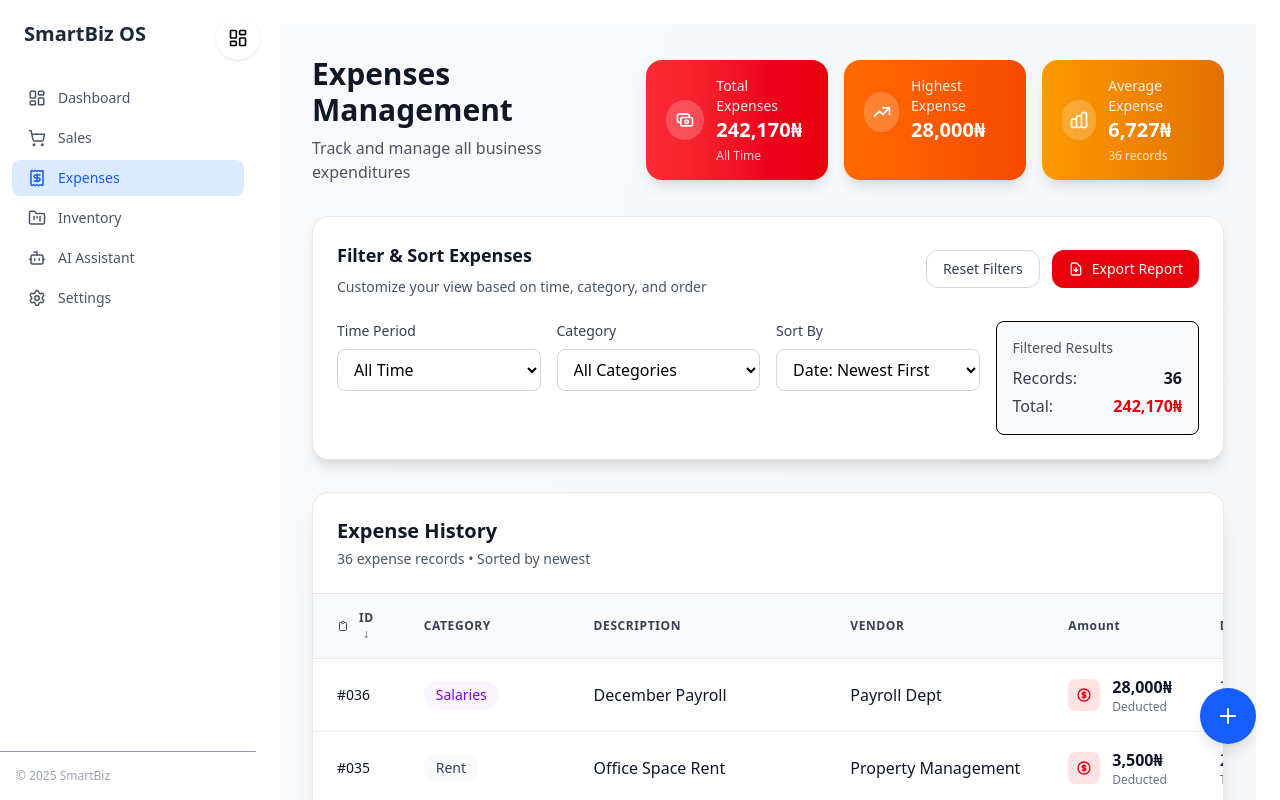
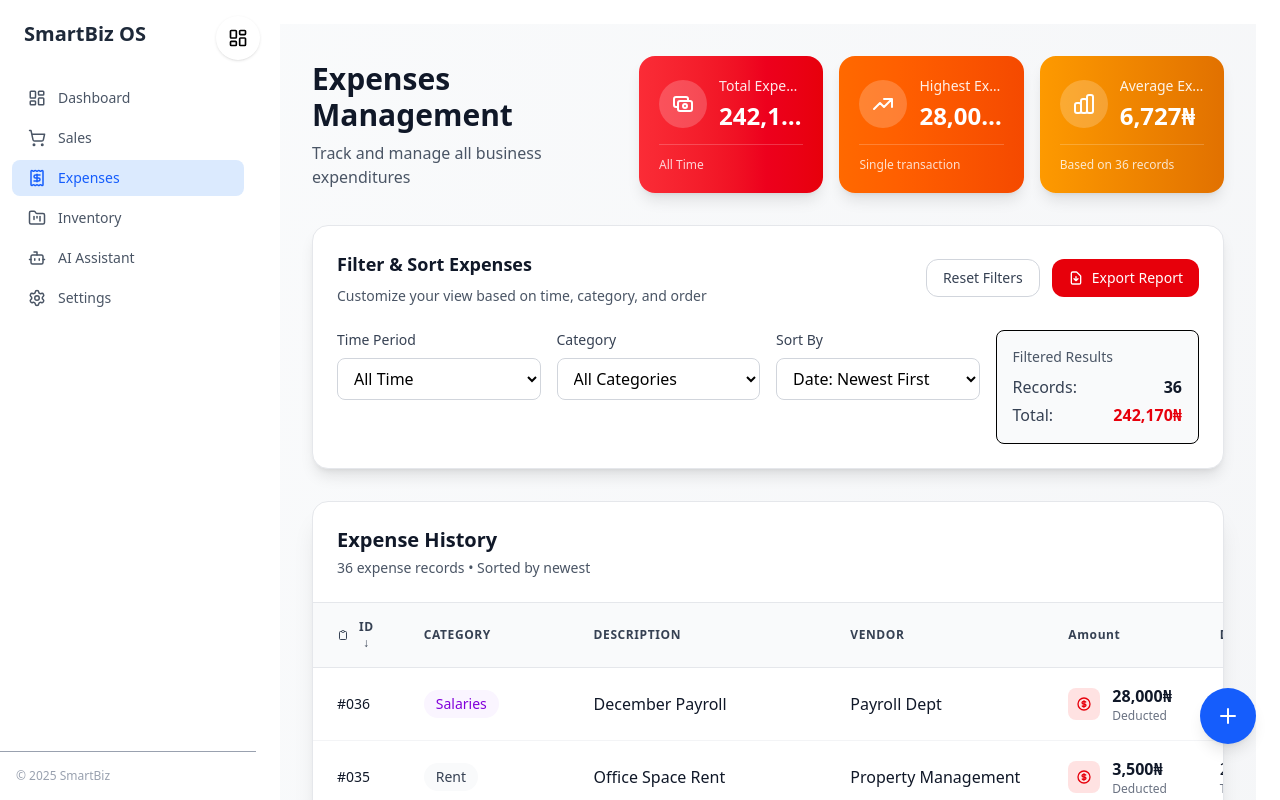
Before and after one commit to mac-101/SmartBiz-Os, a React (Vite) app: page /expenses in a window 1280 px wide. Shown: the top 800 px of the page. Built offline with nearby package versions, Linux system fonts and the light colour scheme.

Commit message:
Looking good

```diff
--- a/src/pages/expenses.jsx
+++ b/src/pages/expenses.jsx
@@ -116,17 +116,22 @@ export default function Expenses() {
 
         {/* Stats Cards */}
         <div className="grid grid-cols-1 sm:grid-cols-2 lg:grid-cols-3 gap-4 w-full md:w-auto">
-          <div className="bg-linear-to-r from-red-500 to-red-600 text-white px-5 py-4 rounded-2xl shadow-lg">
-            <div className="flex items-center gap-3">
-              <div className="w-10 h-10 rounded-full bg-white/20 flex items-center justify-center">
-                <svg className="w-5 h-5" fill="none" stroke="currentColor" viewBox="0 0 24 24">
+  {/* Total Expenses Card */}
+  <div className="bg-linear-to-r from-red-500 to-red-600 text-white p-5 rounded-2xl shadow-lg">
+    <div className="flex flex-col h-full">
+      <div className="flex items-center gap-3 mb-3">
+        <div className="w-12 h-12 rounded-full bg-white/20 flex items-center justify-center flex-shrink-0">
+          <svg className="w-6 h-6" fill="none" stroke="currentColor" viewBox="0 0 24 24">
             <path strokeLinecap="round" strokeLinejoin="round" strokeWidth="2" d="M17 9V7a2 2 0 00-2-2H5a2 2 0 00-2 2v6a2 2 0 002 2h2m2 4h10a2 2 0 002-2v-6a2 2 0 00-2-2H9a2 2 0 00-2 2v6a2 2 0 002 2zm7-5a2 2 0 11-4 0 2 2 0 014 0z" />
           </svg>
         </div>
-              <div>
-                <p className="text-sm opacity-90">Total Expenses</p>
-                <p className="text-xl font-bold">{totalExpenses.toLocaleString()}₦</p>
-                <p className="text-xs opacity-80 mt-1">
+        <div className="min-w-0 flex-1">
+          <p className="text-sm font-medium opacity-90 truncate">Total Expenses</p>
+          <p className="text-2xl font-bold truncate mt-1">{totalExpenses.toLocaleString()}₦</p>
+        </div>
+      </div>
+      <div className="mt-auto pt-3 border-t border-white/20">
+        <p className="text-xs opacity-80 truncate">
           {timeFilter === 'today' ? 'Today' :
            timeFilter === 'week' ? 'This Week' :
            timeFilter === 'month' ? 'This Month' :
@@ -138,34 +143,48 @@ export default function Expenses() {
     </div>
   </div>
 
-          <div className="bg-linear-to-r from-orange-500 to-orange-600 text-white px-5 py-4 rounded-2xl shadow-lg">
-            <div className="flex items-center gap-3">
-              <div className="w-10 h-10 rounded-full bg-white/20 flex items-center justify-center">
-                <svg className="w-5 h-5" fill="none" stroke="currentColor" viewBox="0 0 24 24">
+  {/* Highest Expense Card */}
+  <div className="bg-linear-to-r from-orange-500 to-orange-600 text-white p-5 rounded-2xl shadow-lg">
+    <div className="flex flex-col h-full">
+      <div className="flex items-center gap-3 mb-3">
+        <div className="w-12 h-12 rounded-full bg-white/20 flex items-center justify-center flex-shrink-0">
+          <svg className="w-6 h-6" fill="none" stroke="currentColor" viewBox="0 0 24 24">
             <path strokeLinecap="round" strokeLinejoin="round" strokeWidth="2" d="M13 7h8m0 0v8m0-8l-8 8-4-4-6 6" />
           </svg>
         </div>
-              <div>
-                <p className="text-sm opacity-90">Highest Expense</p>
-                <p className="text-xl font-bold">{highestExpense.toLocaleString()}₦</p>
-                <p className="text-xs opacity-80 mt-1">
-                  {sortOrder === 'highest' ? 'Sorted by Highest' : ''}
+        <div className="min-w-0 flex-1">
+          <p className="text-sm font-medium opacity-90 truncate">Highest Expense</p>
+          <p className="text-2xl font-bold truncate mt-1">{highestExpense.toLocaleString()}₦</p>
+        </div>
+      </div>
+      <div className="mt-auto pt-3 border-t border-white/20">
+        <p className="text-xs opacity-80 truncate">
+          {sortOrder === 'highest' ? 'Sorted by Highest' : 'Single transaction'}
         </p>
       </div>
     </div>
   </div>
 
-          <div className="bg-linear-to-r from-amber-500 to-amber-600 text-white px-5 py-4 rounded-2xl shadow-lg">
-            <div className="flex items-center gap-3">
-              <div className="w-10 h-10 rounded-full bg-white/20 flex items-center justify-center">
-                <svg className="w-5 h-5" fill="none" stroke="currentColor" viewBox="0 0 24 24">
+  {/* Average Expense Card */}
+  <div className="bg-linear-to-r from-amber-500 to-amber-600 text-white p-5 rounded-2xl shadow-lg">
+    <div className="flex flex-col h-full">
+      <div className="flex items-center gap-3 mb-3">
+        <div className="w-12 h-12 rounded-full bg-white/20 flex items-center justify-center flex-shrink-0">
+          <svg className="w-6 h-6" fill="none" stroke="currentColor" viewBox="0 0 24 24">
             <path strokeLinecap="round" strokeLinejoin="round" strokeWidth="2" d="M9 19v-6a2 2 0 00-2-2H5a2 2 0 00-2 2v6a2 2 0 002 2h2a2 2 0 002-2zm0 0V9a2 2 0 012-2h2a2 2 0 012 2v10m-6 0a2 2 0 002 2h2a2 2 0 002-2m0 0V5a2 2 0 012-2h2a2 2 0 012 2v14a2 2 0 01-2 2h-2a2 2 0 01-2-2z" />
           </svg>
         </div>
-              <div>
-                <p className="text-sm opacity-90">Average Expense</p>
-                <p className="text-xl font-bold">{averageExpense.toLocaleString(undefined, { maximumFractionDigits: 0 })}₦</p>
-                <p className="text-xs opacity-80 mt-1">{filteredExpenses.length} records</p>
+        <div className="min-w-0 flex-1">
+          <p className="text-sm font-medium opacity-90 truncate">Average Expense</p>
+          <p className="text-2xl font-bold truncate mt-1">
+            {averageExpense.toLocaleString(undefined, { maximumFractionDigits: 0 })}₦
+          </p>
+        </div>
+      </div>
+      <div className="mt-auto pt-3 border-t border-white/20">
+        <p className="text-xs opacity-80 truncate">
+          Based on {filteredExpenses.length} records
+        </p>
       </div>
     </div>
   </div>
--- a/src/pages/sales.jsx
+++ b/src/pages/sales.jsx
@@ -13,9 +13,10 @@ export default function Sales() {
   });
 
   // Time period filter state
-  const [timeFilter, setTimeFilter] = useState('all'); // 'all', 'today', 'week', 'month', 'year'
+  const [timeFilter, setTimeFilter] = useState('week'); // 'all', 'today', 'week', 'month', 'year'
   const [filteredSales, setFilteredSales] = useState(salesData);
   const [productFilter, setProductFilter] = useState('all'); // Filter by product
+  const [selectedDate, setSelectedDate] = useState('');
 
   // Helper function to get date ranges
   const getDateRange = (period) => {
@@ -25,7 +26,7 @@ export default function Sales() {
     const currentDate = today.getDate();
     const currentDay = today.getDay(); // 0 = Sunday, 1 = Monday, etc.
 
-    switch(period) {
+    switch (period) {
       case 'today':
         const todayStr = `${currentYear}-${String(currentMonth + 1).padStart(2, '0')}-${String(currentDate).padStart(2, '0')}`;
         return { start: todayStr, end: todayStr };
@@ -60,6 +61,13 @@ export default function Sales() {
           end: `${currentYear}-12-31`
         };
 
+      case 'custom':
+        if (!selectedDate) return null;
+        return {
+          start: selectedDate,
+          end: selectedDate
+        };
+
       default:
         return null;
     }
@@ -77,23 +85,34 @@ export default function Sales() {
   // Get unique products for filter
   const uniqueProducts = ['all', ...new Set(sales.map(s => s.product))];
 
-  // Apply filters
+
   useEffect(() => {
     let result = [...sales];
+
+    console.log('Current filters:', { timeFilter, selectedDate, productFilter });
 
     // Apply time filter
     if (timeFilter !== 'all') {
       const range = getDateRange(timeFilter);
+      console.log('Date range:', range);
+
+      if (range) {
+        const beforeFilter = result.length;
         result = result.filter(sale => isDateInRange(sale.date, range));
+        console.log(`Filtered from ${beforeFilter} to ${result.length} sales`);
+      }
     }
 
     // Apply product filter
     if (productFilter !== 'all') {
+      const beforeProductFilter = result.length;
       result = result.filter(sale => sale.product === productFilter);
+      console.log(`Product filter: ${beforeProductFilter} to ${result.length}`);
     }
 
     setFilteredSales(result);
-  }, [sales, timeFilter, productFilter]);
+    console.log('Final result:', result.length, 'sales');
+  }, [sales, timeFilter, productFilter, selectedDate]);
 
   // Function to handle sorting
   const handleSort = (key) => {
@@ -147,12 +166,16 @@ export default function Sales() {
 
   // Get time period label
   const getTimeFilterLabel = () => {
-    switch(timeFilter) {
+    switch (timeFilter) {
       case 'today': return 'Today';
       case 'week': return 'This Week';
       case 'month': return 'This Month';
       case 'year': return 'This Year';
-      default: return 'All Time';
+      case 'custom':
+        return selectedDate
+          ? `${selectedDate}`
+          : 'Custom Date';
+      default: return 'This Week'; // Change 'All Time' to 'This Week'
     }
   };
 
@@ -160,11 +183,12 @@ export default function Sales() {
   const resetFilters = () => {
     setTimeFilter('all');
     setProductFilter('all');
+    setSelectedDate(''); // Add this
     setSortConfig({ key: 'date', direction: 'desc' });
   };
 
   return (
-    <div className="p-4 md:rounded-2xl md:p-8 bg-gradient-to-br from-gray-50 to-gray-100 min-h-screen space-y-8">
+    <div className="p-4 md:rounded-2xl md:p-8 bg-linear-to-br from-gray-50 to-gray-100 min-h-screen space-y-8">
 
       {/* Header Section */}
       <div className="flex flex-col md:flex-row justify-between items-start md:items-center gap-4">
@@ -174,33 +198,35 @@ export default function Sales() {
         </div>
 
         {/* Summary Cards */}
-        <div className="flex gap-4">
-          <div className="bg-gradient-to-r from-blue-500 to-blue-600 text-white px-6 py-4 rounded-2xl shadow-lg min-w-[180px]">
+        <div className="flex flex-wrap gap-4">
+          {/* Total Revenue Card */}
+          <div className="bg-linear-to-r from-blue-500 to-blue-600 text-white px-4 sm:px-6 py-4 rounded-2xl shadow-lg flex-1 min-w-[160px] sm:min-w-[210px]">
             <div className="flex items-center gap-3">
-              <div className="w-10 h-10 rounded-full bg-white/20 flex items-center justify-center">
-                <svg className="w-5 h-5" fill="none" stroke="currentColor" viewBox="0 0 24 24">
+              <div className="w-8 h-8 sm:w-10 sm:h-10 rounded-full bg-white/20 flex items-center justify-center flex-shrink-0">
+                <svg className="w-4 h-4 sm:w-5 sm:h-5" fill="none" stroke="currentColor" viewBox="0 0 24 24">
                   <path strokeLinecap="round" strokeLinejoin="round" strokeWidth="2" d="M12 8c-1.657 0-3 .895-3 2s1.343 2 3 2 3 .895 3 2-1.343 2-3 2m0-8c1.11 0 2.08.402 2.599 1M12 8V7m0 1v8m0 0v1m0-1c-1.11 0-2.08-.402-2.599-1M21 12a9 9 0 11-18 0 9 9 0 0118 0z" />
                 </svg>
               </div>
-              <div>
-                <p className="text-sm opacity-90">Total Revenue</p>
-                <p className="text-2xl font-bold">{totalRevenue.toLocaleString()}₦</p>
-                <p className="text-xs opacity-80 mt-1">{getTimeFilterLabel()}</p>
+              <div className="min-w-0 flex-1">
+                <p className="text-xs sm:text-sm opacity-90 truncate">Total Revenue</p>
+                <p className="text-xl sm:text-2xl font-bold truncate">{totalRevenue.toLocaleString()}₦</p>
+                <p className="text-[10px] sm:text-xs opacity-80 mt-1 truncate">{getTimeFilterLabel()}</p>
               </div>
             </div>
           </div>
 
-          <div className="bg-gradient-to-r from-green-500 to-green-600 text-white px-6 py-4 rounded-2xl shadow-lg min-w-[180px]">
+          {/* Items Sold Card */}
+          <div className="bg-linear-to-r from-green-500 to-green-600 text-white px-4 sm:px-6 py-4 rounded-2xl shadow-lg flex-1 min-w-[160px] sm:min-w-[180px]">
             <div className="flex items-center gap-3">
-              <div className="w-10 h-10 rounded-full bg-white/20 flex items-center justify-center">
-                <svg className="w-5 h-5" fill="none" stroke="currentColor" viewBox="0 0 24 24">
+              <div className="w-8 h-8 sm:w-10 sm:h-10 rounded-full bg-white/20 flex items-center justify-center flex-shrink-0">
+                <svg className="w-4 h-4 sm:w-5 sm:h-5" fill="none" stroke="currentColor" viewBox="0 0 24 24">
                   <path strokeLinecap="round" strokeLinejoin="round" strokeWidth="2" d="M9 12l2 2 4-4m6 2a9 9 0 11-18 0 9 9 0 0118 0z" />
                 </svg>
               </div>
-              <div>
-                <p className="text-sm opacity-90">Items Sold</p>
-                <p className="text-2xl font-bold">{totalItemsSold}</p>
-                <p className="text-xs opacity-80 mt-1">{filteredSales.length} transactions</p>
+              <div className="min-w-0 flex-1">
+                <p className="text-xs sm:text-sm opacity-90 truncate">Items Sold</p>
+                <p className="text-xl sm:text-2xl font-bold truncate">{totalItemsSold}</p>
+                <p className="text-[10px] sm:text-xs opacity-80 mt-1 truncate">{filteredSales.length} transactions</p>
               </div>
             </div>
           </div>
@@ -211,7 +237,7 @@ export default function Sales() {
       <div className="bg-white rounded-2xl shadow-lg border border-gray-200 p-6">
         <div className="flex flex-col md:flex-row justify-between items-start md:items-center gap-6">
           <div>
-            <h3 className="text-lg font-bold text-gray-900 mb-2">Filter & Sort Sales</h3>
+            <h3 className="text-lg font-bold text-gray-900 mb-2">Filter Sales</h3>
             <p className="text-gray-600 text-sm">Customize your view based on time period and products</p>
           </div>
 
@@ -234,22 +260,49 @@ export default function Sales() {
           </div>
         </div>
 
-        {/* Filter Grid */}
-        <div className="grid grid-cols-1 md:grid-cols-4 gap-4 mt-6">
+        {/* Filter Grid - Only Time and Product */}
+        {/* Filter Grid - Only Time and Product */}
+        <div className="grid grid-cols-1 md:grid-cols-2 gap-4 mt-6">
           {/* Time Filter */}
           <div>
             <label className="block text-sm font-medium text-gray-700 mb-2">Time Period</label>
             <select
               value={timeFilter}
-              onChange={(e) => setTimeFilter(e.target.value)}
+              onChange={(e) => {
+                setTimeFilter(e.target.value);
+                // Clear selected date when switching away from custom
+                if (e.target.value !== 'custom') {
+                  setSelectedDate('');
+                }
+              }}
               className="w-full px-3 py-2 border border-gray-300 rounded-lg focus:ring-2 focus:ring-blue-500 focus:border-blue-500"
             >
-              <option value="all">All Time</option>
+              <option value="week">This Week</option>
               <option value="today">Today</option>
-              <option value="week">Last 7 Days</option>
               <option value="month">Last 30 Days</option>
               <option value="year">Last Year</option>
+              <option value="all">All Time</option>
+              <option value="custom">Custom Date</option>
             </select>
+
+            {/* Custom Date Picker */}
+            {timeFilter === 'custom' && (
+              <div className="mt-3">
+                <label className="block text-sm font-medium text-gray-700 mb-2">Select Date</label>
+                <input
+                  type="date"
+                  value={selectedDate}
+                  onChange={(e) => setSelectedDate(e.target.value)}
+                  max={new Date().toISOString().split('T')[0]} // Can't select future dates
+                  className="w-full px-3 py-2 border border-gray-300 rounded-lg focus:ring-2 focus:ring-blue-500 focus:border-blue-500"
+                />
+                {selectedDate && (
+                  <p className="text-sm text-gray-500 mt-1">
+                    Showing sales for: {selectedDate}
+                  </p>
+                )}
+              </div>
+            )}
           </div>
 
           {/* Product Filter */}
@@ -265,42 +318,6 @@ export default function Sales() {
                   {product === 'all' ? 'All Products' : product}
                 </option>
               ))}
-            </select>
-          </div>
-
-          {/* Sort Order */}
-          <div>
-            <label className="block text-sm font-medium text-gray-700 mb-2">Sort By</label>
-            <select
-              value={sortConfig.key}
-              onChange={(e) => {
-                const key = e.target.value;
-                setSortConfig(prev => ({ ...prev, key }));
-              }}
-              className="w-full px-3 py-2 border border-gray-300 rounded-lg focus:ring-2 focus:ring-blue-500 focus:border-blue-500"
-            >
-              <option value="date">Date</option>
-              <option value="product">Product</option>
-              <option value="customer">Customer</option>
-              <option value="quantity">Quantity</option>
-              <option value="total">Total Amount</option>
-              <option value="price">Unit Price</option>
-            </select>
-          </div>
-
-          {/* Sort Direction */}
-          <div>
-            <label className="block text-sm font-medium text-gray-700 mb-2">Order</label>
-            <select
-              value={sortConfig.direction}
-              onChange={(e) => {
-                const direction = e.target.value;
-                setSortConfig(prev => ({ ...prev, direction }));
-              }}
-              className="w-full px-3 py-2 border border-gray-300 rounded-lg focus:ring-2 focus:ring-blue-500 focus:border-blue-500"
-            >
-              <option value="desc">Newest/Descending</option>
-              <option value="asc">Oldest/Ascending</option>
             </select>
           </div>
         </div>
@@ -337,7 +354,7 @@ export default function Sales() {
             </div>
           </div>
 
-          <div className="bg-purple-50 p-4 rounded-lg border border-purple-100">
+          {/* <div className="bg-purple-50 p-4 rounded-lg border border-purple-100">
             <div className="text-sm text-purple-700 font-medium">Sorting</div>
             <div className="mt-2">
               <div className="flex justify-between items-center">
@@ -351,7 +368,7 @@ export default function Sales() {
                 </span>
               </div>
             </div>
-          </div>
+          </div> */}
         </div>
       </div>
 
@@ -546,16 +563,14 @@ export default function Sales() {
                   <tr key={sale.id} className="hover:bg-gray-50 transition-colors">
                     <td className="px-6 py-4 whitespace-nowrap">
                       <div className="flex items-center">
-                        <div className={`w-10 h-10 rounded-lg flex items-center justify-center mr-3 ${
-                          sale.product.includes('Laptop') ? 'bg-blue-100' :
+                        <div className={`w-10 h-10 rounded-lg flex items-center justify-center mr-3 ${sale.product.includes('Laptop') ? 'bg-blue-100' :
                           sale.product.includes('Monitor') ? 'bg-green-100' :
                             sale.product.includes('Keyboard') ? 'bg-purple-100' :
                               sale.product.includes('Mouse') ? 'bg-amber-100' :
                                 sale.product.includes('Headphones') ? 'bg-pink-100' :
                                   'bg-gray-100'
                           }`}>
-                          <svg className={`w-5 h-5 ${
-                            sale.product.includes('Laptop') ? 'text-blue-600' :
+                          <svg className={`w-5 h-5 ${sale.product.includes('Laptop') ? 'text-blue-600' :
                             sale.product.includes('Monitor') ? 'text-green-600' :
                               sale.product.includes('Keyboard') ? 'text-purple-600' :
                                 sale.product.includes('Mouse') ? 'text-amber-600' :
```
Also changed, not shown: src/pages/dashboard.jsx (+22 -32 lines). Lines whose indentation alone changed are shown as unchanged.
